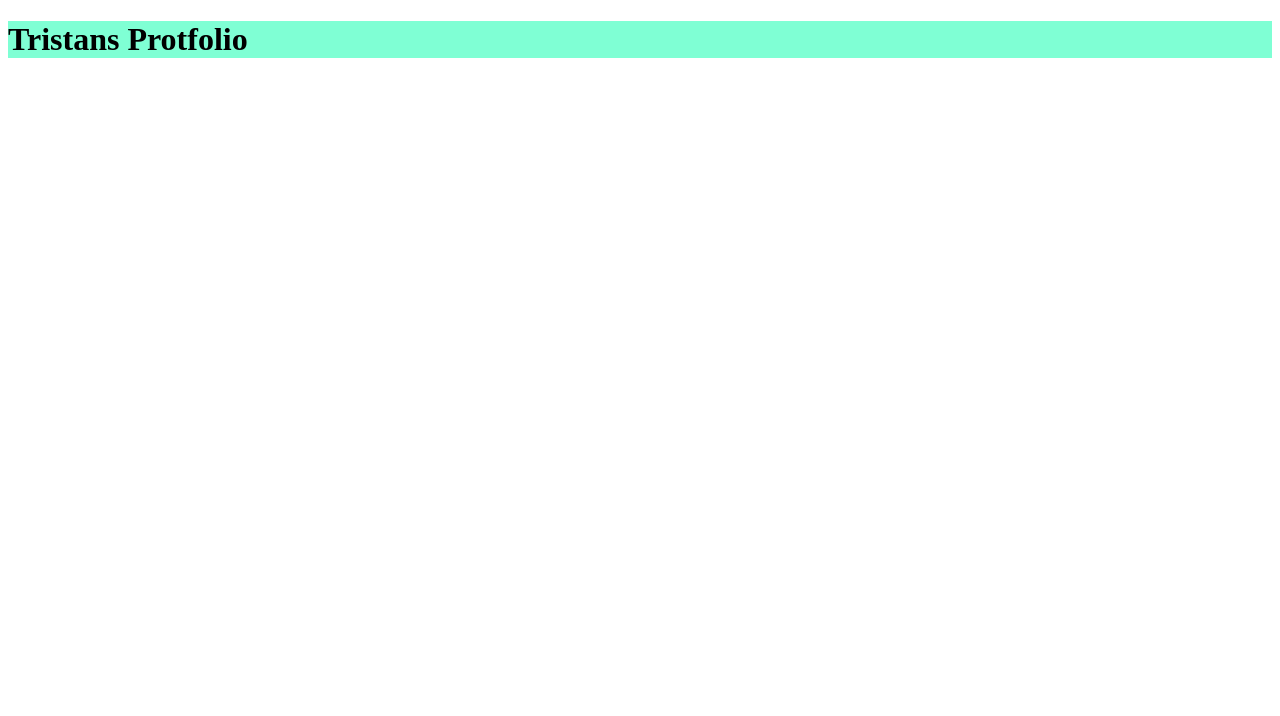
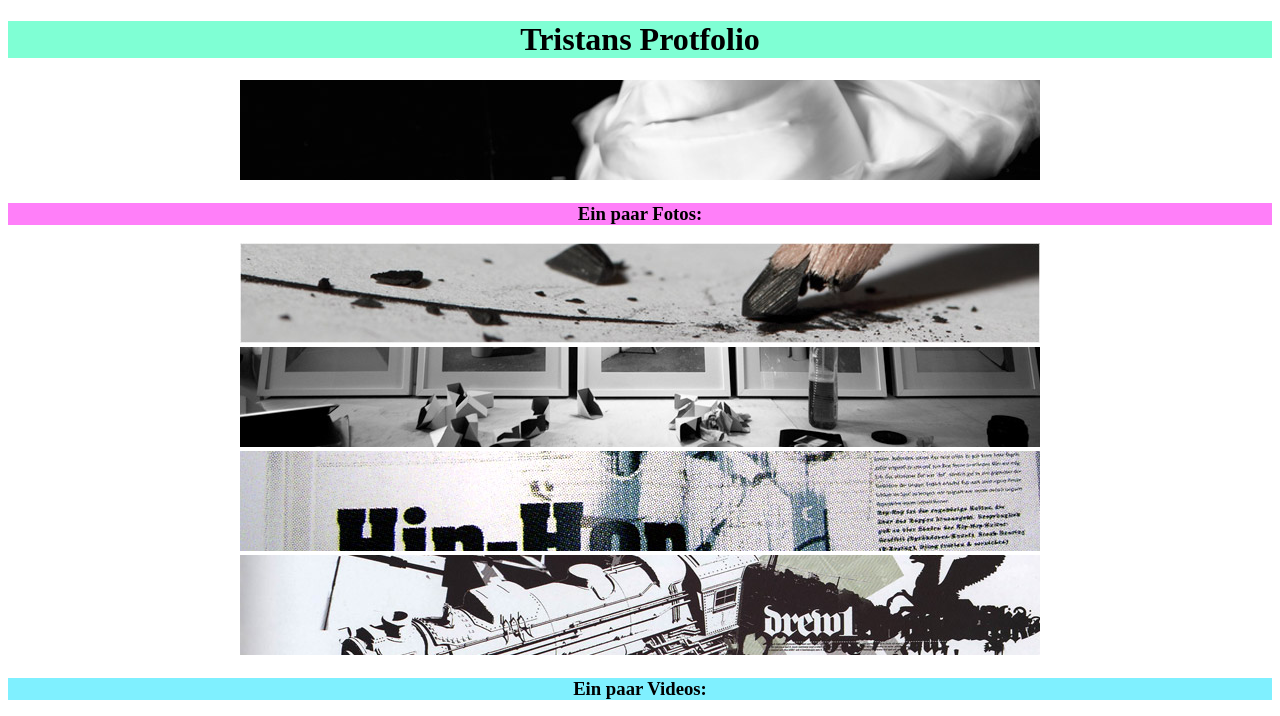
Before and after one commit to Tristan-Trefz/EIA-1-WS2020, a plain HTML site: page Portfolio/portfolio.html in a window 1280 px wide. Drawn offline with Linux system fonts and the light colour scheme; grey boxes are pictures that could not be loaded.

Commit message:
Portfolio

```diff
--- a/Portfolio/portfolio.html
+++ b/Portfolio/portfolio.html
@@ -12,7 +12,47 @@
     </script>
 </head>
 <body>
-    <h1 style="background-color: aquamarine;">Tristans Protfolio</h1>
-    <img src=""
+
+    <h1 style="text-align: center;background-color: aquamarine;">Tristans Protfolio</h1>
+
+    <center>
+    <a href="Resources/foto1_big.jpg">
+    <img src="Resources/foto1.jpg">
+    </a>
+    </center>
+
+    <h3 style="text-align: center;background-color: rgb(255, 127, 249);"><b>Ein paar Fotos:</b></h3>
+
+    <center>
+    <a href="Resources/foto2.jpg">
+        <img src="Resources/foto2.jpg">
+        </a>
+    <a href="Resources/foto3.jpg">
+        <img src="Resources/foto3.jpg">
+        </a>
+    <a href="Resources/grafik1.jpg">
+        <img src="Resources/grafik1.jpg">
+        </a>
+    <a href="Resources/grafik3.jpg">
+        <img src="Resources/grafik3.jpg">
+        </a>
+    </center>
+
+    <h3 style="text-align: center;background-color: rgb(127, 240, 255);"><b>Ein paar Videos:</b></h3>
+
+    <center>
+    <video width="800" height="100" autoplay muted>
+        <source src="Resources/clip1.mp4" type="video/mp4">
+        <source src="Resources/clip1.ogg" type="video/ogg">
+    </video>
+    <video width="800" height="100" autoplay muted>
+        <source src="Resources/clip2.mp4" type="video/mp4">
+        <source src="Resources/clip2.ogg" type="video/ogg">
+    </video>
+    <video width="800" height="100" autoplay muted>
+        <source src="Resources/clip3.mp4" type="video/mp4">
+        <source src="Resources/clip3.ogg" type="video/ogg">
+    </video>
+    </center>
 </body>
 </html>
```
Also changed, not shown: Portfolio/Resources/foto1_big.jpg (added), 3 other files.
